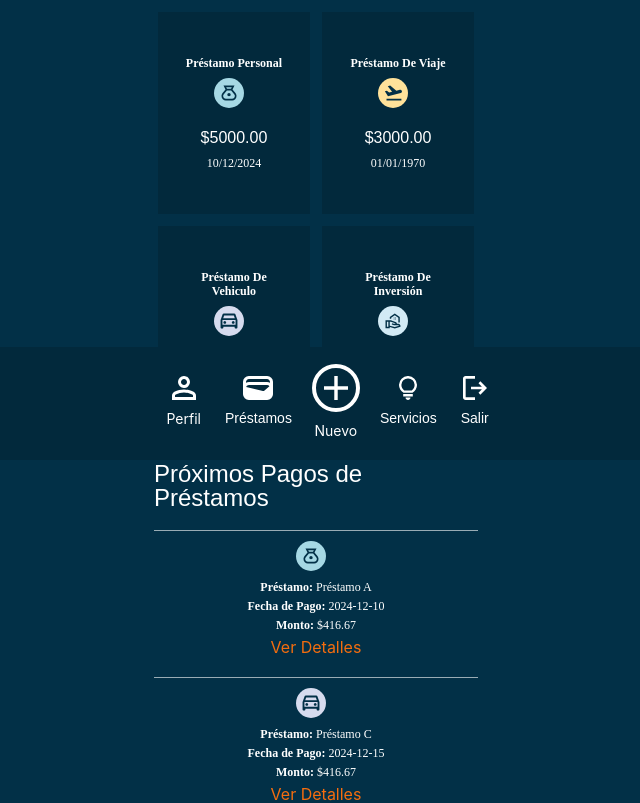
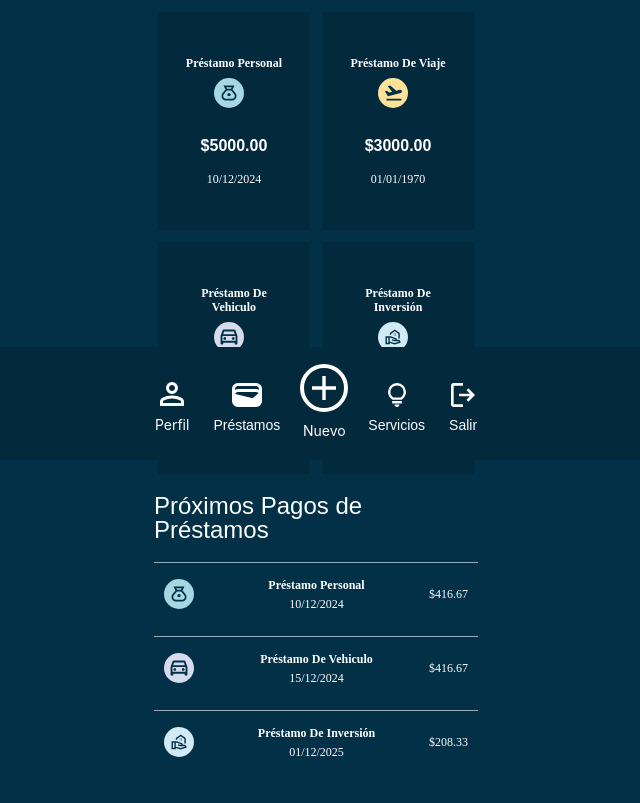
Before and after one commit to rmeoni/prestio-app, a React (Create React App) app: page /dashboard in a window 1280 px wide. Shown: the part 340-1143 px from the top of the page, without its empty margins (324-964 px from the left). Built offline with nearby package versions, Linux system fonts and the light colour scheme; sample sign-in values are in the browser's storage; a web font is replaced by a local one.

Commit message:
Updating UI Styles

```diff
--- a/src/components/Menu/Menu.css
+++ b/src/components/Menu/Menu.css
@@ -14,12 +14,14 @@
 .menu-container {
   width: 100%;
   display: flex;
-  max-width: 323px;
+  max-width: 393px;
   margin-left: auto;
   margin-right: auto;
   background-color: #02293C;
   padding-top: 24px;
   padding-bottom: 16px;
+  align-items: center;
+  justify-content: center;
 }
 
 .menu-item {
--- a/src/pages/Dashboard/Dashboard.css
+++ b/src/pages/Dashboard/Dashboard.css
@@ -42,6 +42,11 @@
   padding: 0;
 }
 
+.item-list a {
+  text-decoration: none;
+  color: #ffffff;
+}
+
 .item-list li {
   margin: 10px 0;
   padding: 10px;
@@ -53,19 +58,16 @@
   margin: 5px 0;
 }
 
-.item-list li a {
-  color: #F46D0F;
-  text-decoration: none;
-}
-
-.item-list li a:hover {
-  text-decoration: underline;
-}
-
 .category-icon {
   width: 30px;
   height: 30px;
   margin-right: 10px;
+}
+
+#transaction li {
+  display: flex;
+  justify-content: space-between;
+  align-items: center;
 }
 
 #summary-item {
--- a/src/pages/Dashboard/Dashboard.js
+++ b/src/pages/Dashboard/Dashboard.js
@@ -74,7 +74,7 @@ const Dashboard = () => {
                       className="category-icon"
                     />
                   )}
-                  <p className="large">${loan.amount.toFixed(2)}</p>
+                  <h3>${loan.amount.toFixed(2)}</h3>
                   <p>{new Date(loan.paymentDate).toLocaleDateString('es-ES', {
                     day: '2-digit',
                     month: '2-digit',
@@ -96,6 +96,7 @@ const Dashboard = () => {
             .map((loan) => {
               const category = findCategory(loanCategories, loan.categoryId);
               return (
+                <Link to={`/loan-details/${loan.id}`} id="transaction">
                   <li key={loan.id}>
                     {category?.iconUrl && (
                       <img
@@ -104,18 +105,25 @@ const Dashboard = () => {
                         className="category-icon"
                       />
                     )}
-                  <p><strong>Préstamo:</strong> {loan.name}</p>
-                  <p><strong>Fecha de Pago:</strong> {loan.paymentDate}</p>
-                  <p><strong>Monto:</strong> ${(loan.amount / loan.term).toFixed(2)}</p>
-                  <Link to={`/loan-details/${loan.id}`}>Ver Detalles</Link>
+                    <div>
+                      <p className="bold">{category?.name || 'Sin Categoría'}</p>
+                      <p>{new Date(loan.paymentDate).toLocaleDateString('es-ES', {
+                        day: '2-digit',
+                        month: '2-digit',
+                        year: 'numeric',
+                      })}</p>
+                    </div>
+                    <p>${(loan.amount / loan.term).toFixed(2)}</p>
                   </li>
+                </Link>
               );
             })}
         </ul>
       ) : (
         <p>No hay próximos pagos de préstamos.</p>
-      )}
-    </div>
+      )
+      }
+    </div >
   );
 
   const renderServices = () => (
@@ -136,7 +144,7 @@ const Dashboard = () => {
                       className="category-icon"
                     />
                   )}
-                  <p className="large">${Number(service.cost)?.toFixed(2) || '0.00'}</p>
+                  <h3>${Number(service.cost)?.toFixed(2) || '0.00'}</h3>
                 </li>
               </Link>
             );
@@ -153,6 +161,7 @@ const Dashboard = () => {
             .map((service) => {
               const category = findCategory(serviceCategories, service.categoryId);
               return (
+                <Link to={`/service-details/${service.id}`} id="transaction">
                   <li key={service.id}>
                     {category?.iconUrl && (
                       <img
@@ -161,18 +170,21 @@ const Dashboard = () => {
                         className="category-icon"
                       />
                     )}
-                  <p><strong>Servicio:</strong> {service.name}</p>
-                  <p><strong>Fecha de Pago:</strong> {service.paymentDate}</p>
-                  <p><strong>Monto:</strong> ${service.cost.toFixed(2)}</p>
-                  <Link to={`/service-details/${service.id}`}>Ver Detalles</Link>
+                    <div>
+                      <p className="bold">{category?.name || 'Sin Categoría'}</p>
+                      <p>{service.paymentDate}</p>
+                    </div>
+                    <p>${service.cost.toFixed(2)}</p>
                   </li>
+                </Link>
               );
             })}
         </ul>
       ) : (
         <p>No hay próximos pagos de servicios.</p>
-      )}
-    </div>
+      )
+      }
+    </div >
   );
 
   return (
```
Lines whose indentation alone changed are shown as unchanged.
